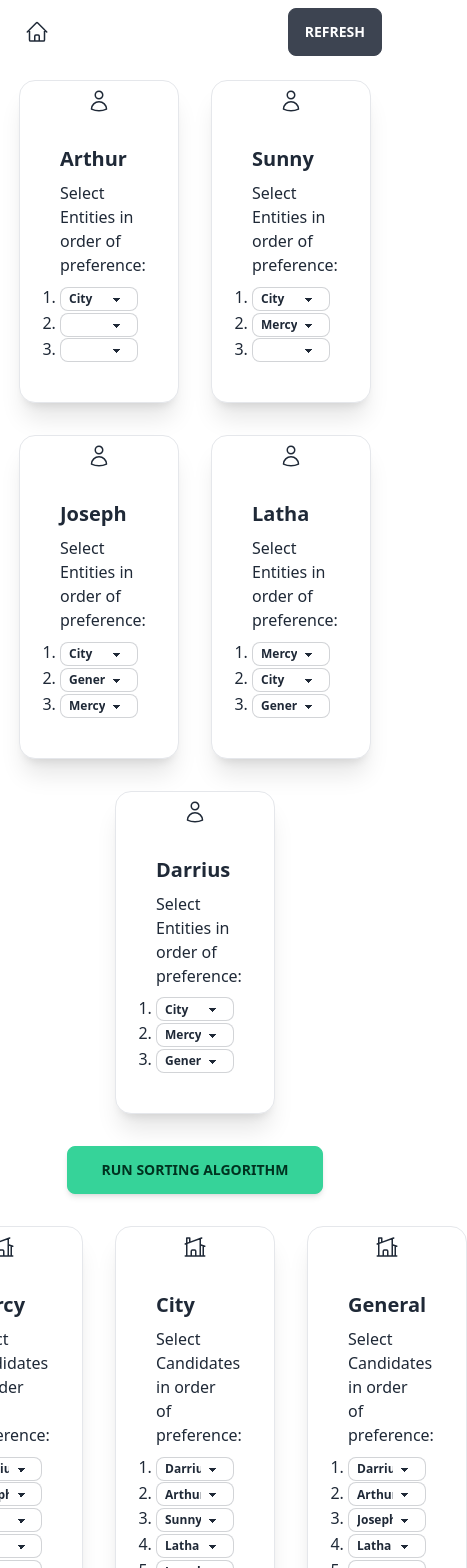
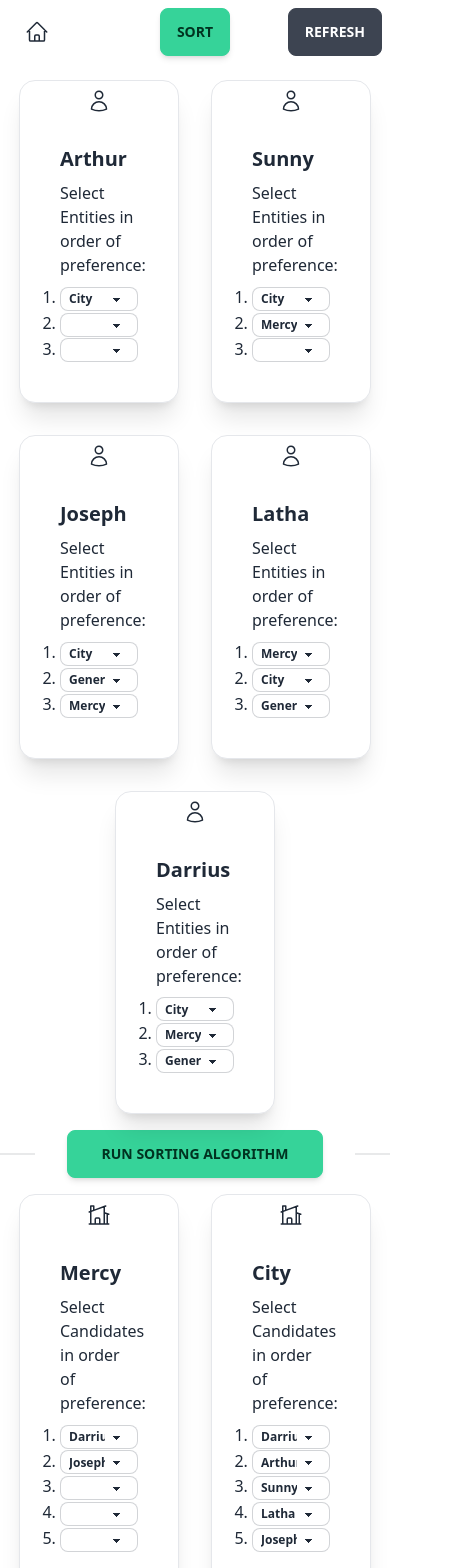
Before and after one commit to bahunter105/sveltekit-daisy-sort, a SvelteKit app: page /sorting in a window 390 px wide. Shown: the top 1568 px of the page, 467 px wide, since content can reach past the window. Built offline with nearby package versions, Linux system fonts and the light colour scheme.

Commit message:
made sorting responsive

```diff
--- a/src/routes/sorting/+page.svelte
+++ b/src/routes/sorting/+page.svelte
@@ -206,6 +206,9 @@
       </svg>
     </a>
   </div>
+  <div class="navbar-center flex">
+      <button on:click|once={handleClick} class="btn btn-success shadow-md">Sort</button>
+  </div>
   <div style="display:none" class="navbar-center flex">
     <ul class="menu menu-horizontal px-1">
       <li><a data-sveltekit-reload href='/sorting'>Refresh</a></li>
@@ -220,16 +223,18 @@
 
 <div class="container mx-auto flex flex-wrap lg:flex-nowrap justify-center">
   {#each candidate_array as candidate (candidate.name) }
-  <Card type ={'person'} subject = {candidate} subtitle = {"Select Entities in order of preference:"} list = {entity_array} sort_complete = {sort_complete} />
+    <Card type ={'person'} subject = {candidate} subtitle = {"Select Entities in order of preference:"} list = {entity_array} sort_complete = {sort_complete} />
   {/each}
 </div>
 
-<div class="container mx-auto flex justify-center">
-  <button on:click|once={handleClick} class="btn btn-wide btn-success m-4 p-2 shadow-md">Run Sorting Algorithm</button>
+<div class="flex flex-col">
+  <div class="divider">
+    <button on:click|once={handleClick} class="btn btn-wide btn-success m-4 p-2 shadow-md">Run Sorting Algorithm</button>
+  </div>
 </div>
 
 
-<div class="container mx-auto flex justify-center">
+<div class="container mx-auto flex flex-wrap lg:flex-nowrap justify-center">
   {#each entity_array as entity (entity.name) }
     <Card type = {'entity'} subject = {entity} subtitle = {"Select Candidates in order of preference:"} list = {candidate_array} sort_complete = {sort_complete}/>
   {/each}
```
